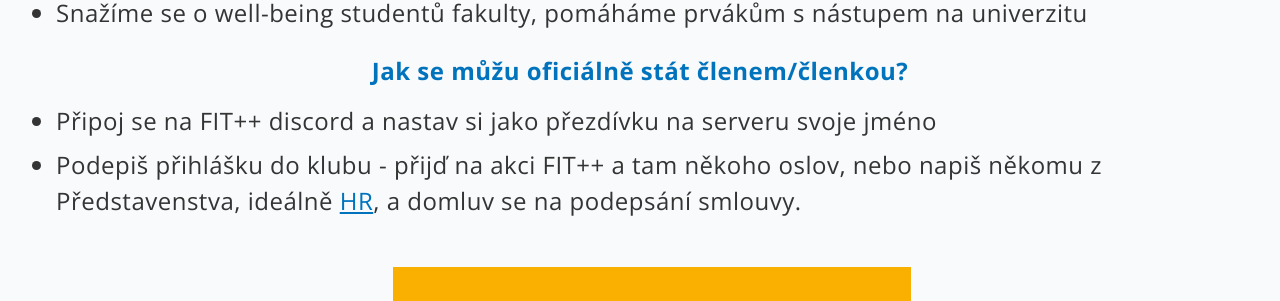
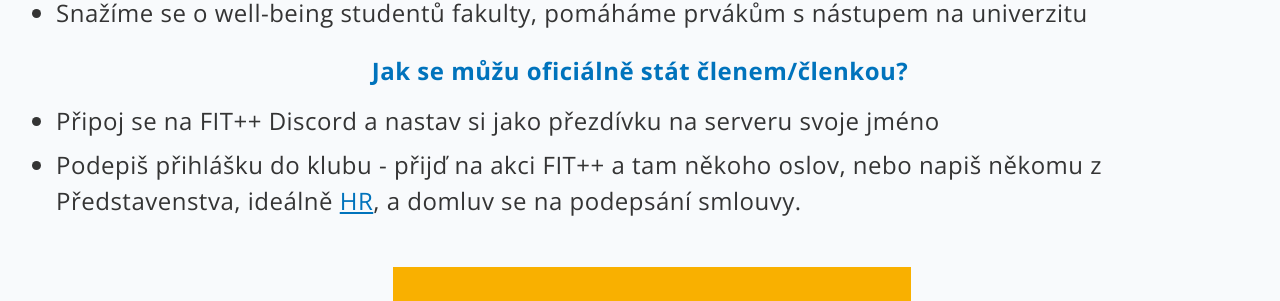
Before and after one commit to klubFITpp/klubfitpp, a Jekyll site: the page built from pages/pridejse.md, in a window 1280 px wide. Shown: the part 1473-1774 px from the top of the page. Built offline with Jekyll 4.4.1, drawn with Linux system fonts in a browser that asks for light colours.

Commit message:
fix capitalization

```diff
--- a/pages/pridejse.md
+++ b/pages/pridejse.md
@@ -41,7 +41,7 @@
 
 ### Jak se můžu oficiálně stát členem/členkou?
 
-- Připoj se na FIT++ discord a nastav si jako přezdívku na serveru svoje jméno
+- Připoj se na FIT++ Discord a nastav si jako přezdívku na serveru svoje jméno
 - Podepiš přihlášku do klubu - přijď na akci FIT++ a tam někoho oslov, nebo napiš někomu z Představenstva, ideálně [HR](/#lide), a domluv se na podepsání smlouvy.
 
 
```
